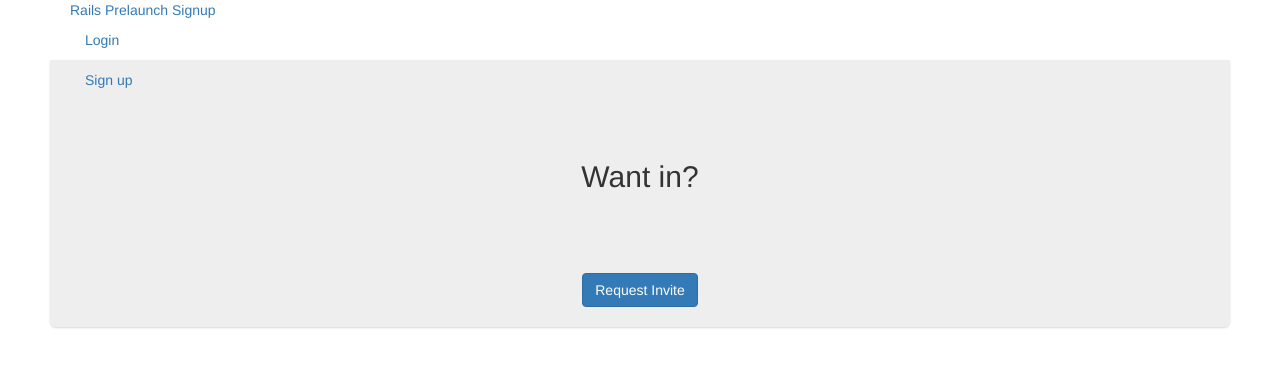
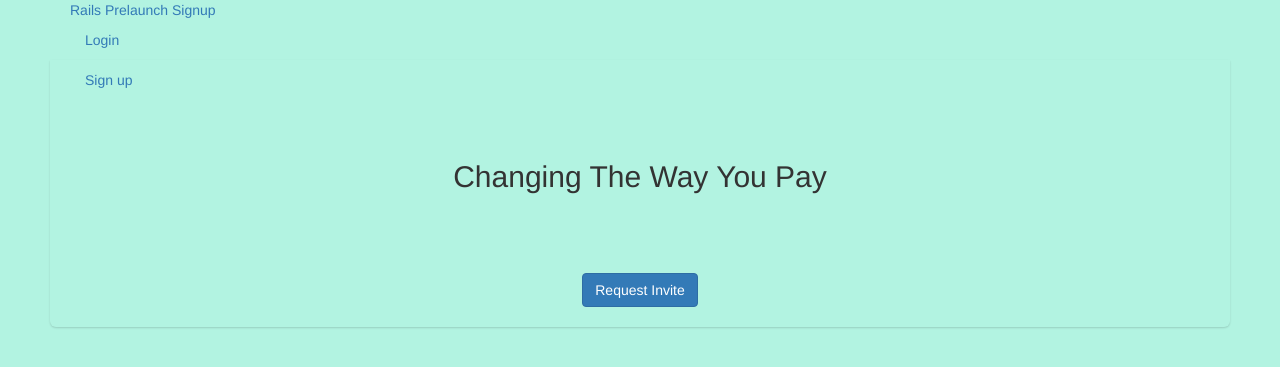
Before and after one commit to swilliams13/landingpage, a Rails app: page / in a window 1280 px wide. Shown: the top 367 px of the page. Run offline with Rails 7, Linux system fonts and the light colour scheme; style sheets or scripts are compiled from the project's sources; parts of the project's set-up code (start-up, migrations or seed data) failed here and were passed over; some libraries are stand-ins or nearby versions.

Commit message:
Updated CSS

```diff
--- a/app/assets/stylesheets/application.css.scss
+++ b/app/assets/stylesheets/application.css.scss
@@ -14,7 +14,6 @@
 */
 
 .content {
-  background-color: #eee;
   padding: 20px;
   margin: 0 -20px; /* negative indent the amount of the padding to maintain the grid system */
   -webkit-border-radius: 0 0 6px 6px;
--- a/app/assets/stylesheets/bootstrap_and_overrides.css.scss
+++ b/app/assets/stylesheets/bootstrap_and_overrides.css.scss
@@ -1,3 +1,5 @@
 @import "bootstrap";
-body { padding-top: 60px; }
+body { padding-top: 60px;
+background-color: rgb(178, 243, 225);
+}
 @import "bootstrap-responsive";
--- a/app/models/user.rb
+++ b/app/models/user.rb
@@ -57,8 +57,8 @@ private
 
   def add_user_to_mailchimp
     unless self.email.include?('@example.com') or !self.opt_in?
-      mailchimp = Hominid::API.new(ENV["MAILCHIMP_API_KEY"])
-      list_id = mailchimp.find_list_id_by_name "visitors"
+      mailchimp = Hominid::API.new("905d6b1aca18469f1e6f444e3e4d438e-us6")
+      list_id = mailchimp.find_list_id_by_name("visitors")
       info = { }
       result = mailchimp.list_subscribe(list_id, self.email, info, 'html', false, true, false, true)
       Rails.logger.info("MAILCHIMP SUBSCRIBE: result #{result.inspect} for #{self.email}")
@@ -68,7 +68,7 @@ private
   def remove_user_from_mailchimp
     unless self.email.include?('@example.com')
       mailchimp = Hominid::API.new(ENV["MAILCHIMP_API_KEY"])
-      list_id = mailchimp.find_list_id_by_name "visitors"
+      list_id = mailchimp.find_list_id_by_name("visitors")
       result = mailchimp.list_unsubscribe(list_id, self.email, true, false, true)
       Rails.logger.info("MAILCHIMP UNSUBSCRIBE: result #{result.inspect} for #{self.email}")
     end
--- a/app/views/devise/registrations/new.html.erb
+++ b/app/views/devise/registrations/new.html.erb
@@ -15,7 +15,7 @@
   <% end %>
 </div>
 <div id="romance-copy" style="text-align: center; margin-top: 80px">
-  <h2>Want in?</h2>
+  <h2>Changing The Way You Pay</h2>
 </div>
 <div id="call-to-action" style="text-align: center; margin-top: 80px">
   <a class="btn btn-primary btn-large" data-toggle="modal" href="#request-invite">Request Invite</a>
--- a/config/environments/production.rb
+++ b/config/environments/production.rb
@@ -66,7 +66,7 @@ RailsPrelaunchSignup::Application.configure do
   # Setup for production - deliveries, no errors raised
   config.action_mailer.delivery_method = :smtp
   config.action_mailer.perform_deliveries = true
-  config.action_mailer.raise_delivery_errors = false
+  config.action_mailer.raise_delivery_errors = true
   config.action_mailer.default :charset => "utf-8"
 
   #config.action_mailer.smtp_settings = {
```
Also changed, not shown: Gemfile, Gemfile.lock, app/assets/images/clouds2.jpg (added).
